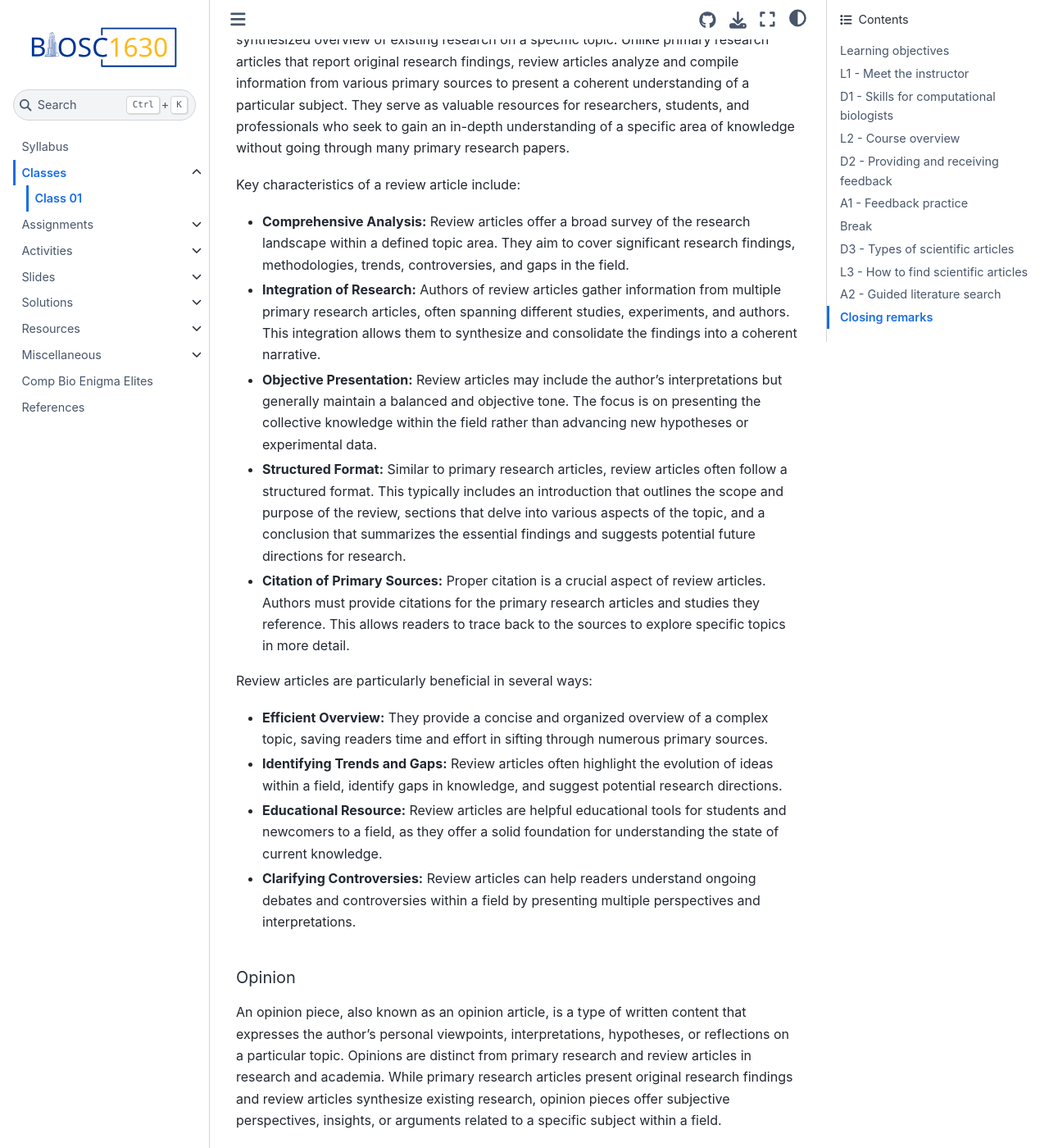
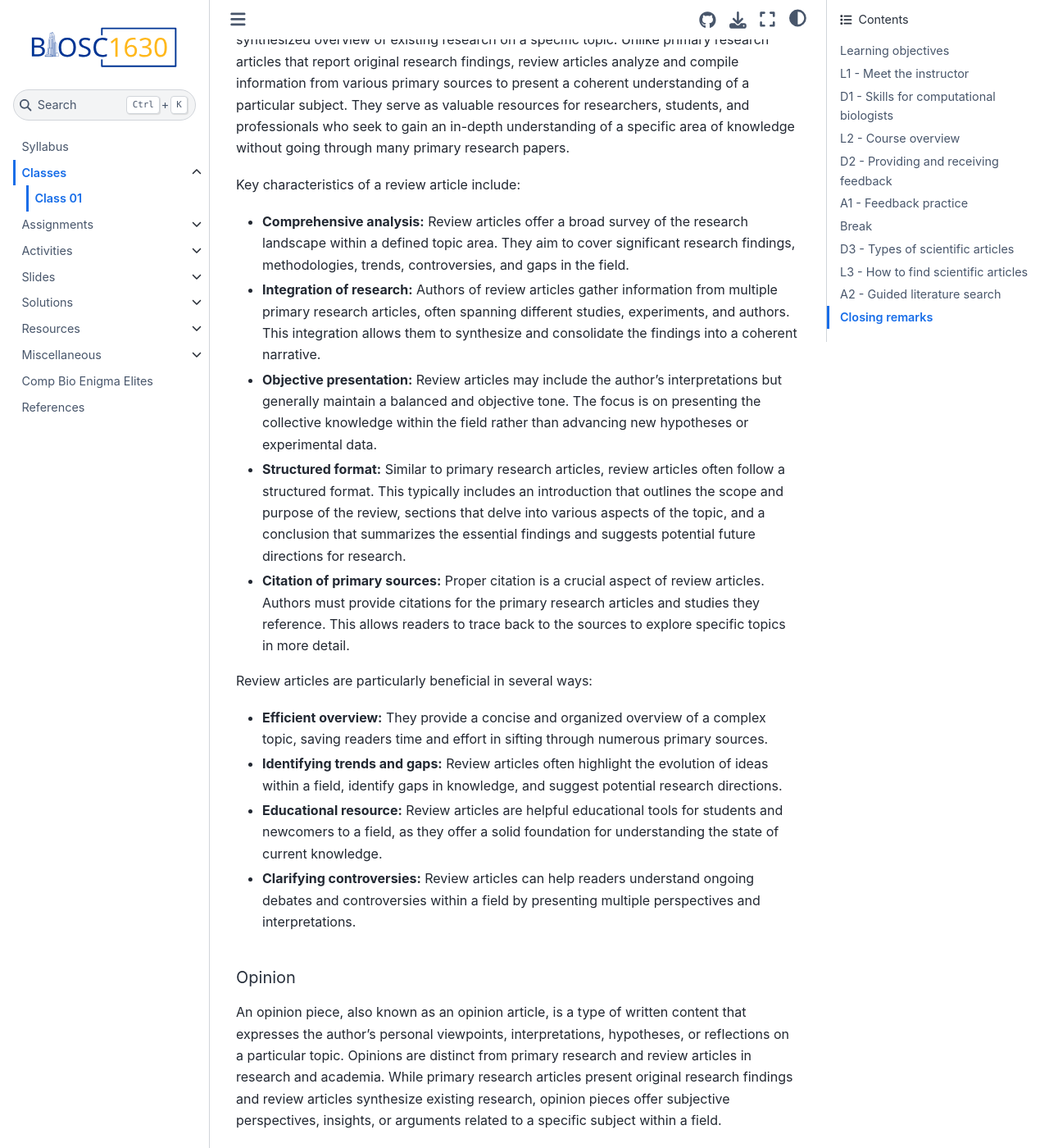
Before and after one commit to oasci/pitt-biosc1630-2023f, a Jupyter Book: the page built from book/classes/class-01.md, in a window 1280 px wide and 1400 px high, scrolled down 13545 px. Shown: the whole window at 82% size. Built offline with Jupyter Book 1.0.4 settings and Sphinx 7.4.7 and the Sphinx Book theme 1.1.4, drawn with Linux system fonts in a browser that asks for light colours; pages that are not in the unit, such as notebooks, are missing from menus; cross-references to code outside the pages are shown as plain code; some of the changed text lies outside the part shown.

```diff
--- a/book/_toc.yml
+++ b/book/_toc.yml
@@ -48,13 +48,13 @@ chapters:
     sections:
       - file: activities/01-activity-practice-feedback
         title: 01 - Practice providing feedback
-      - file: activities/02-activity-literature-search
+      - file: activities/01-activity-literature-search
         title: 01 - Finding literature
-      - file: activities/03-activity-reading-for-gist
+      - file: activities/02-activity-reading-for-gist
         title: 02 - Reading for gist
-      - file: activities/04-activity-active-reading
+      - file: activities/02-activity-active-reading
         title: 02 - Active reading
-      - file: activities/05-activity-role-based-analysis
+      - file: activities/02-activity-role-based-analysis
         title: 02 - Role-based article analysis
   - file: slides/index
     sections:
--- a/book/classes/class-01.md
+++ b/book/classes/class-01.md
@@ -137,7 +137,7 @@ Computational biology hinges on utilizing computational methodologies to dissect
 The significance of problem-solving skills for computational biologists resides in their capacity to delineate the core challenges and constraints tied to a research problem.
 This encompasses deconstructing intricate predicaments into more manageable segments, employing logical deduction and critical evaluation to scrutinize the scenario from multiple angles, and deploying inventiveness and originality to foster pioneering solutions.
 
-**Critical Thinking**
+**Critical thinking**
 
 Critical thinking is a pivotal competency for computational biologists, enabling them to dissect information judiciously and form well-considered judgments.
 In computational biology, computational approaches are harnessed to dissect and interpret expansive and intricate biological data.
@@ -151,7 +151,7 @@ Creativity is pivotal for computational biologists, furnishing them with the cap
 Profound creativity skills are critical for computational biologists as they facilitate thinking beyond conventional paradigms, paving the way for inventive strategies in data analysis.
 This can encompass forging innovative algorithms or models or applying existing techniques in unprecedented ways. By harnessing creativity, computational biologists guide fresh insights and breakthroughs that might evade conventional approaches.
 
-**Emotional Intelligence**
+**Emotional intelligence**
 
 Emotional intelligence takes center stage as a crucial skill for computational biologists, endowing them with the ability to comprehend and navigate their own emotions alongside those of their peers.
 Given the collaborative milieu of computational biology, which often entails cross-disciplinary teamwork, strong emotional intelligence bolsters effective communication and collaboration.
@@ -167,7 +167,7 @@ With continuous developments in technologies, methodologies, and techniques, com
 Adaptability empowers computational biologists to swiftly amass and apply fresh skills and insights, all while remaining flexible in their problem-solving methodologies.
 This could involve mastering novel programming languages, staying abreast of the latest research advancements, or exploring innovative angles in data analysis.
 
-**Negotiation and Conflict Resolution**
+**Negotiation and conflict resolution**
 
 Negotiation and conflict resolution skills assume pivotal roles in the toolkit of computational biologists, capacitating them to navigate disagreements and disputes constructively.
 Computational biology's collaborative framework often entails interaction with colleagues from diverse disciplines, and adept negotiation and conflict resolution skills facilitate effective communication and harmonious collaboration.
@@ -175,7 +175,7 @@ Computational biology's collaborative framework often entails interaction with c
 Negotiation involves arriving at mutually advantageous agreements through dialogue and compromise.
 This entails pinpointing common ground, identifying shared objectives, and collaborating on solutions that cater to all parties involved. Conversely, conflict resolution entails the ability to address conflicts and discord constructively, which consists in discerning the underlying roots of the disagreement, fostering candid communication, and collaborating to generate solutions accepted by all.
 
-**Time Management**
+**Time management**
 
 Time management is important for computational biologists, empowering them to prioritize and manage their workload methodically.
 Juggling multiple projects is a norm in computational biology, necessitating adept allocation of time and resources to meet deadlines and accomplish objectives.
@@ -288,7 +288,7 @@ What type you use at what point will depend on the goals, the purpose of the fee
 Effective feedback is a cornerstone of successful learning in computational biology, as it plays a pivotal role in guiding students toward improvement and growth.
 To ensure that feedback serves its intended purpose, adhering to several guiding principles is crucial.
 
-**Targeted and Concise**
+**Targeted and concise**
 
 One common pitfalls in providing feedback is overwhelming authors with excessive information.
 While it's natural to want to cover every aspect of their work, an overflow of feedback can lead to confusion and make it difficult for them to know where to begin.
@@ -303,14 +303,14 @@ Rather than offering generic advice, link your feedback to the stated goals of t
 By making these connections, you can better focus on how your feedback contributes to their objectives.
 This alignment fosters a deeper understanding of the material and encourages students to engage with the content thoughtfully.
 
-**Action-Oriented Guidance**
+**Action-oriented guidance**
 
 The essence of effective feedback lies in its actionable nature.
 Rather than solely identifying flaws, provide the author with clear and specific suggestions for revision.
 Highlight particular sections or elements within their work that could benefit from refinement and offer guidance on addressing those areas.
 This guidance should be tangible and practical as a step-by-step roadmap to enhance the work.
 
-**Timely Feedback Iterations**
+**Timely feedback iterations**
 
 Feedback must improve effectiveness when provided too close to the final submission deadline.
 Be conscious of how much time the author can incorporate your feedback.
@@ -321,11 +321,11 @@ This ongoing engagement facilitates improvements in the specific assignment and
 
 #### Incorporating feedback
 
-- **Stay Open-Minded:**
+- **Stay open-minded:**
   Approach feedback with an open mindset.
   Recognize that feedback is not a critique of your abilities but an opportunity for improvement.
   A receptive attitude sets the stage for a constructive feedback loop.
-- **Review and Reflect:**
+- **Review and reflect:**
   Take time to review the feedback you’ve received thoroughly.
   Read through the comments and suggestions carefully, making notes of the key areas highlighted for improvement.
   Reflect on how these areas align with your original goals for the writing or presentation.
@@ -336,28 +336,28 @@ This ongoing engagement facilitates improvements in the specific assignment and
   Contextualize the feedback within the larger scope of your work.
   Understand how the suggestions align with the purpose of your writing or presentation.
   This ensures that your revisions are aligned with your intended message and goals.
-- **Plan Revisions:**
+- **Plan revisions:**
   Devise a clear plan for incorporating the feedback.
   Break down the revision process into actionable steps.
   This could involve rewriting specific sections, reorganizing content, or enhancing visual aids for presentations.
-- **Implement Changes:**
+- **Implement changes:**
   Start making the changes based on the feedback you’ve received.
   Be willing to rework sentences, rearrange paragraphs, or adjust slides.
   Don’t be afraid to experiment with different approaches to see what works best.
 - **Seek clarification:**
   If specific feedback points are unclear, seek clarification from the person who provided the feedback.
   Clearing up any uncertainties ensures you make accurate changes and fully grasp the intended suggestions.
-- **Proofread and Edit:**
+- **Proofread and edit:**
   After implementing the changes, proofread and edit your work meticulously.
   Ensure that your revisions flow seamlessly with the rest of the content. Address any grammatical or formatting issues arising during the revision process.
-- **Share Again for Feedback:**
+- **Share again for feedback:**
   Please share your revised work with the same or other individuals for further feedback.
   This helps you gauge whether your revisions effectively address the initial concerns and whether the changes enhance the overall quality.
-- **Reflect on the Process:**
+- **Reflect on the process:**
   Take a moment to reflect on the entire feedback and revision process.
   Consider how you’ve evolved as a writer or presenter and the lessons you’ve learned.
   This reflective practice enhances your ability to apply feedback in the future.
-- **Apply Lessons Learned:**
+- **Apply lessons learned:**
   As you progress with your writing and presentation projects, apply the lessons you’ve learned from previous feedback experiences.
   This ongoing improvement cycle will contribute to your continuous growth and development.
 
@@ -395,10 +395,10 @@ Primary research articles play a crucial role in advancing scientific knowledge
 
 Key characteristics of a primary research article include:
 
-- **Original Research:**
+- **Original research:**
   Primary research articles document research that is conducted firsthand by the authors.
   This involves designing and executing experiments, collecting data, analyzing results, and drawing conclusions based on the data.
-- **Standard Format:**
+- **Standard format:**
   They typically follow a structured format that includes sections such as Introduction, Methods, Results, and Discussion (commonly known as IMRAD).
   This format ensures consistency across articles and helps readers easily locate specific information.
 - **Introduction:**
@@ -428,32 +428,32 @@ They serve as valuable resources for researchers, students, and professionals wh
 
 Key characteristics of a review article include:
 
-- **Comprehensive Analysis:**
+- **Comprehensive analysis:**
   Review articles offer a broad survey of the research landscape within a defined topic area.
   They aim to cover significant research findings, methodologies, trends, controversies, and gaps in the field.
-- **Integration of Research:**
+- **Integration of research:**
   Authors of review articles gather information from multiple primary research articles, often spanning different studies, experiments, and authors.
   This integration allows them to synthesize and consolidate the findings into a coherent narrative.
-- **Objective Presentation:**
+- **Objective presentation:**
   Review articles may include the author's interpretations but generally maintain a balanced and objective tone.
   The focus is on presenting the collective knowledge within the field rather than advancing new hypotheses or experimental data.
-- **Structured Format:**
+- **Structured format:**
   Similar to primary research articles, review articles often follow a structured format.
   This typically includes an introduction that outlines the scope and purpose of the review, sections that delve into various aspects of the topic, and a conclusion that summarizes the essential findings and suggests potential future directions for research.
-- **Citation of Primary Sources:**
+- **Citation of primary sources:**
   Proper citation is a crucial aspect of review articles.
   Authors must provide citations for the primary research articles and studies they reference.
   This allows readers to trace back to the sources to explore specific topics in more detail.
 
 Review articles are particularly beneficial in several ways:
 
-- **Efficient Overview:**
+- **Efficient overview:**
   They provide a concise and organized overview of a complex topic, saving readers time and effort in sifting through numerous primary sources.
-- **Identifying Trends and Gaps:**
+- **Identifying trends and gaps:**
   Review articles often highlight the evolution of ideas within a field, identify gaps in knowledge, and suggest potential research directions.
-- **Educational Resource:**
+- **Educational resource:**
   Review articles are helpful educational tools for students and newcomers to a field, as they offer a solid foundation for understanding the state of current knowledge.
-- **Clarifying Controversies:**
+- **Clarifying controversies:**
   Review articles can help readers understand ongoing debates and controversies within a field by presenting multiple perspectives and interpretations.
 
 ##### Opinion
@@ -464,23 +464,23 @@ While primary research articles present original research findings and review ar
 
 Key characteristics of an opinion piece in research include:
 
-- **Subjective Interpretation:**
+- **Subjective interpretation:**
   Unlike primary research articles that rely on empirical data and evidence and review articles that synthesize existing research, opinion pieces are inherently subjective.
   They reflect the author's viewpoints and interpretations.
-- **Engagement with Ideas:**
+- **Engagement with ideas:**
   Opinion pieces often engage with broader concepts, theories, controversies, or trends within a field.
   Authors may provide critical analyses, propose alternative explanations, challenge prevailing norms, or speculate about future directions.
-- **Exploratory Nature:**
+- **Exploratory nature:**
   Opinion pieces are exploratory in nature.
   Authors use them as platforms to brainstorm ideas, encourage dialogue, and spark further investigation into specific topics.
-- **Less Formal Structure:**
+- **Less formal structure:**
   While primary research and review articles follow structured formats, opinion pieces may have a more flexible structure.
   However, they typically include an introduction that sets the context, a body presenting the author's argument or perspective, and a conclusion summarizing key points.
-- **Use of Rhetorical Devices:**
+- **Use of rhetorical devices:**
   Authors of opinion pieces may use rhetorical devices such as anecdotes, metaphors, and persuasive language to effectively engage readers and convey their perspectives.
-- **Stimulating Discussion:**
+- **Stimulating discussion:**
   Opinion pieces often serve as catalysts for discussion, inviting readers to consider alternative viewpoints and engage in thoughtful debate.
-- **Varied Audience:**
+- **Varied audience:**
   Opinion pieces can target experts within a field and a wider audience interested in the topic.
   They bridge the gap between specialized research and general public interest.
 
```
Also changed, not shown: book/activities/01-activity-literature-search.md (renamed from book/activities/02-activity-literature-search.md), 8 other files.
